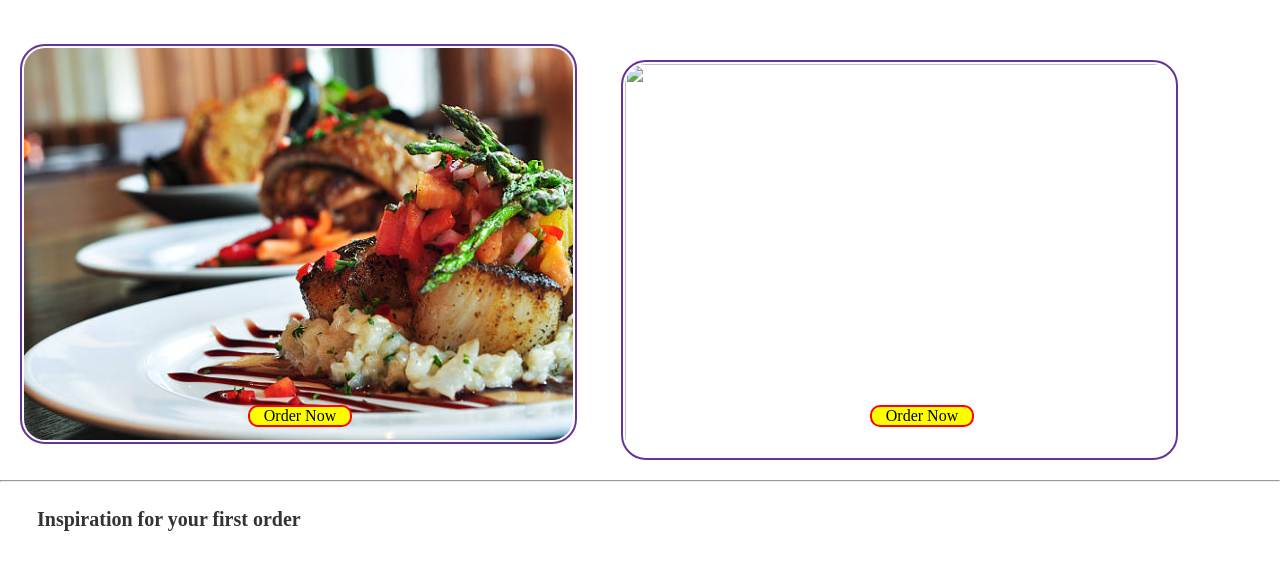
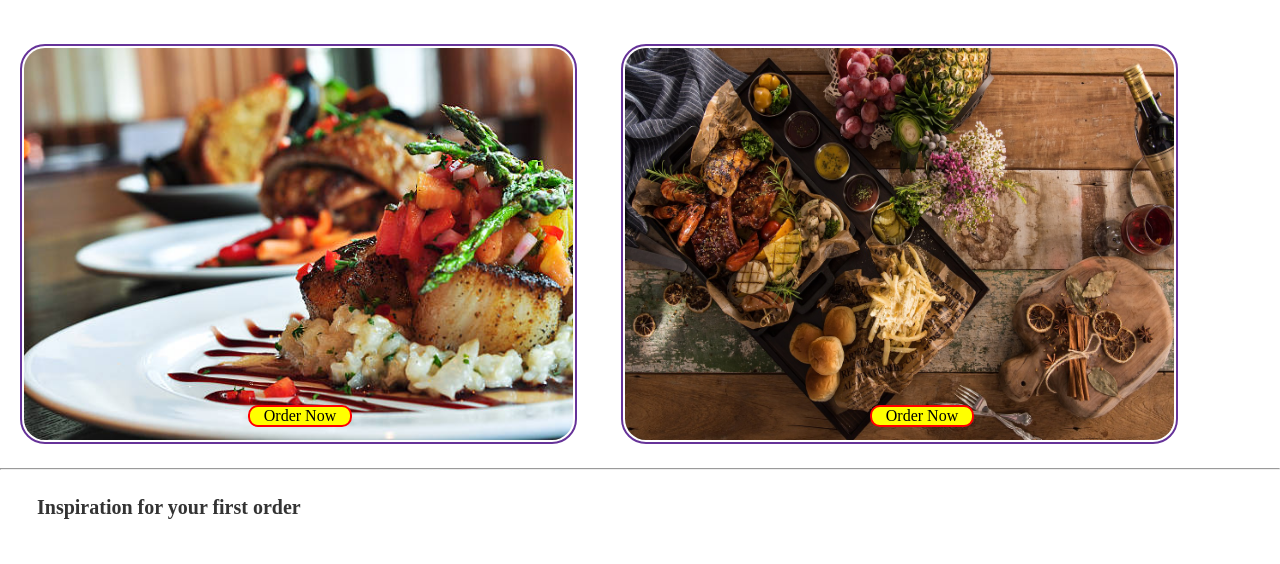
Before and after one commit to YASH-CODEIT/foodOrderingWebsite.io, a plain HTML site: page index.html in a window 1280 px wide. Shown: the part 1000-1564 px from the top of the page. Drawn offline with Linux system fonts and the light colour scheme.

Commit message:
Update index.html

```diff
--- a/index.html
+++ b/index.html
@@ -41,7 +41,7 @@
         <div class="feature_product_image">
             <img class="feature_product_image_2" src="images/food_image_3.jpg">
             <p class="feature_product_text_2">Order Now</p>
-            <img class="feature_product_image_2" src="images/background_image_4.jpg">
+            <img class="feature_product_image_2" src="images/platter-g7031ee0a0_1280.jpg">
             <p class="feature_product_text_3">Order Now</p>
         </div>
         <hr>
```
